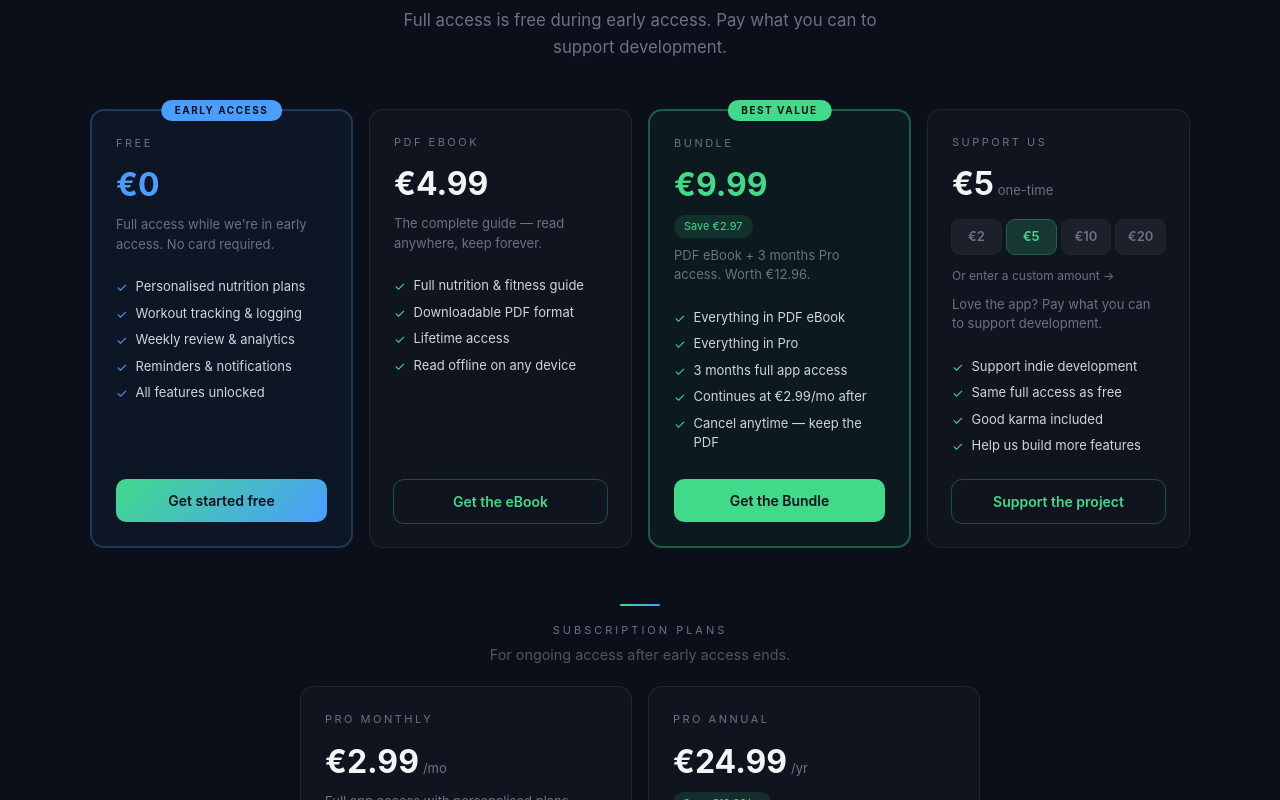
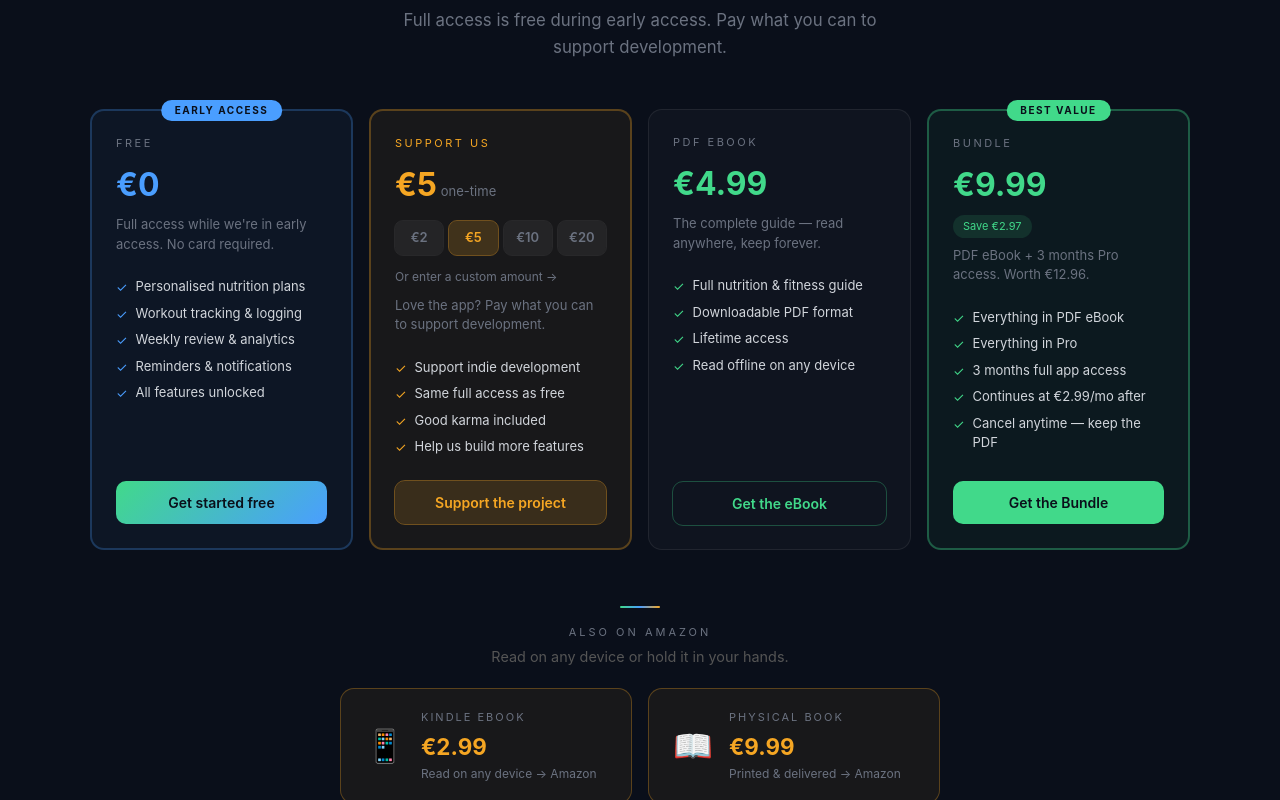
Before and after one commit to niallmoneill-ctrl/Upgrade-your-body, a Next.js app: page /pricing in a window 1280 px wide. Shown: the part 200-1000 px from the top of the page. Built offline with nearby package versions, Linux system fonts and the light colour scheme; no server answers.

Commit message:
feat: reorder pricing cards, gold Support Us, Amazon section

```diff
--- a/app/pricing/page.tsx
+++ b/app/pricing/page.tsx
@@ -10,25 +10,34 @@ const mainTiers = [
   {
     key: 'free',
     name: 'Free',
-    price: '\u20AC0',
+    price: '€0',
     period: '',
     badge: 'EARLY ACCESS',
     description: "Full access while we're in early access. No card required.",
     features: ['Personalised nutrition plans', 'Workout tracking & logging', 'Weekly review & analytics', 'Reminders & notifications', 'All features unlocked'],
     cta: 'Get started free',
-    popular: false,
     accent: 'blue' as const,
     type: 'free' as const,
   },
   {
+    key: 'support',
+    name: 'Support Us',
+    price: '€5',
+    period: '',
+    description: 'Love the app? Pay what you can to support development.',
+    features: ['Support indie development', 'Same full access as free', 'Good karma included', 'Help us build more features'],
+    cta: 'Support the project',
+    accent: 'gold' as const,
+    type: 'custom' as const,
+  },
+  {
     key: 'pdf',
     name: 'PDF eBook',
-    price: '\u20AC4.99',
+    price: '€4.99',
     period: '',
-    description: 'The complete guide \u2014 read anywhere, keep forever.',
+    description: 'The complete guide — read anywhere, keep forever.',
     features: ['Full nutrition & fitness guide', 'Downloadable PDF format', 'Lifetime access', 'Read offline on any device'],
     cta: 'Get the eBook',
-    popular: false,
     accent: 'default' as const,
     type: 'stripe' as const,
     priceEnv: 'NEXT_PUBLIC_STRIPE_PRICE_PDF',
@@ -36,29 +45,17 @@ const mainTiers = [
   {
     key: 'bundle',
     name: 'Bundle',
-    price: '\u20AC9.99',
+    price: '€9.99',
     period: '',
     badge: 'BEST VALUE',
-    description: 'PDF eBook + 3 months Pro access. Worth \u20AC12.96.',
-    features: ['Everything in PDF eBook', 'Everything in Pro', '3 months full app access', "Continues at \u20AC2.99/mo after", "Cancel anytime \u2014 keep the PDF"],
+    description: 'PDF eBook + 3 months Pro access. Worth €12.96.',
+    features: ['Everything in PDF eBook', 'Everything in Pro', '3 months full app access', 'Continues at €2.99/mo after', 'Cancel anytime — keep the PDF'],
     cta: 'Get the Bundle',
     popular: true,
-    savings: 'Save \u20AC2.97',
+    savings: 'Save €2.97',
     accent: 'green' as const,
     type: 'stripe' as const,
     priceEnv: 'NEXT_PUBLIC_STRIPE_PRICE_BUNDLE',
-  },
-  {
-    key: 'support',
-    name: 'Support Us',
-    price: 'Name your price',
-    period: '',
-    description: 'Love the app? Pay what you can to support development.',
-    features: ['Support indie development', 'Same full access as free', 'Good karma included', 'Help us build more features'],
-    cta: 'Support the project',
-    popular: false,
-    accent: 'default' as const,
-    type: 'custom' as const,
   },
 ];
 
@@ -66,7 +63,7 @@ const subTiers = [
   {
     key: 'monthly',
     name: 'Pro Monthly',
-    price: '\u20AC2.99',
+    price: '€2.99',
     period: '/mo',
     description: 'Full app access with personalised plans. Cancel anytime.',
     features: ['Personalised nutrition plans', 'Workout tracking & logging', 'Premium content library', 'Progress analytics'],
@@ -77,12 +74,12 @@ const subTiers = [
   {
     key: 'annual',
     name: 'Pro Annual',
-    price: '\u20AC24.99',
+    price: '€24.99',
     period: '/yr',
     description: 'Best price for long-term commitment. Save 30% vs monthly.',
     features: ['Everything in Pro Monthly', 'Save 30% vs monthly', 'Exclusive premium content', 'Early access to new features'],
     cta: 'Go Annual',
-    savings: 'Save \u20AC10.89/yr',
+    savings: 'Save €10.89/yr',
     type: 'stripe' as const,
     priceEnv: 'NEXT_PUBLIC_STRIPE_PRICE_PRO_ANNUAL',
   },
@@ -97,15 +94,16 @@ const priceIds: Record<string, string> = {
 
 const SUGGESTED_AMOUNTS = [2, 5, 10, 20];
 
-/* ── shared styles (aligned with WP theme) ── */
 const S = {
   bg: '#0a0f1a',
   card: 'rgba(255,255,255,0.025)',
   cardBorder: 'rgba(255,255,255,0.07)',
-  cardPopular: 'rgba(65,217,138,0.05)',
-  cardPopularBorder: 'rgba(65,217,138,0.35)',
+  cardGreen: 'rgba(65,217,138,0.05)',
+  cardGreenBorder: 'rgba(65,217,138,0.35)',
   cardBlue: 'rgba(74,158,255,0.05)',
   cardBlueBorder: 'rgba(74,158,255,0.25)',
+  cardGold: 'rgba(245,166,35,0.06)',
+  cardGoldBorder: 'rgba(245,166,35,0.3)',
   green: '#41d98a',
   blue: '#4a9eff',
   gold: '#f5a623',
@@ -128,7 +126,7 @@ export default function PricingPage() {
   const getAuthHeaders = async (): Promise<Record<string, string>> => {
     const headers: Record<string, string> = { 'Content-Type': 'application/json' };
     const { data: { session } } = await supabase.auth.getSession();
-    if (session?.access_token) { headers['Authorization'] = 'Bearer ' + session.access_token; }
+    if (session?.access_token) headers['Authorization'] = 'Bearer ' + session.access_token;
     return headers;
   };
 
@@ -152,12 +150,12 @@ export default function PricingPage() {
     if (tier.type === 'custom') {
       if (customAmount < 1) return;
       setLoading(tier.key);
-      try { await handleCustomCheckout(customAmount); } catch (err) { console.error('Checkout error:', err); } finally { setLoading(null); }
+      try { await handleCustomCheckout(customAmount); } catch (err) { console.error(err); } finally { setLoading(null); }
       return;
     }
     if (tier.type === 'stripe' && tier.priceEnv) {
       setLoading(tier.key);
-      try { await handleStripeCheckout(tier.priceEnv); } catch (err) { console.error('Checkout error:', err); } finally { setLoading(null); }
+      try { await handleStripeCheckout(tier.priceEnv); } catch (err) { console.error(err); } finally { setLoading(null); }
     }
   };
 
@@ -165,83 +163,126 @@ export default function PricingPage() {
     <div style={{ minHeight: '100vh', background: S.bg, color: S.white, padding: '3.5rem 1rem 2rem' }}>
       <div style={{ maxWidth: '1100px', margin: '0 auto' }}>
 
-        {/* Nav breadcrumb */}
+        {/* Nav */}
         <div style={{ marginBottom: '1.5rem', fontSize: '13px' }}>
-          <a href="/" style={{ color: S.muted, textDecoration: 'none' }}>{'\u2190'} Home</a>
+          <a href="/" style={{ color: S.muted, textDecoration: 'none' }}>← Home</a>
           <span style={{ color: 'rgba(255,255,255,0.15)', margin: '0 10px' }}>/</span>
           <a href="/login" style={{ color: S.muted, textDecoration: 'none' }}>Log in</a>
           <span style={{ color: 'rgba(255,255,255,0.15)', margin: '0 10px' }}>/</span>
           <a href="/signup" style={{ color: S.muted, textDecoration: 'none' }}>Sign up</a>
           <span style={{ color: 'rgba(255,255,255,0.15)', margin: '0 10px' }}>/</span>
-          <a href="https://oneill-labs.com/upgradeyourbody/" target="_blank" rel="noopener" style={{ color: S.muted, textDecoration: 'none' }}>Blog {'\u2197'}</a>
+          <a href="https://oneill-labs.com/upgradeyourbody/" target="_blank" rel="noopener" style={{ color: S.muted, textDecoration: 'none' }}>Blog ↗</a>
         </div>
 
-        {/* Header — matches WP gradient */}
+        {/* Header */}
         <div style={{ textAlign: 'center', marginBottom: '3rem' }}>
-          <p style={{ fontSize: '11px', letterSpacing: '4px', color: S.muted, textTransform: 'uppercase', marginBottom: '12px' }}>Book {'\u00B7'} App {'\u00B7'} YouTube</p>
+          <p style={{ fontSize: '11px', letterSpacing: '4px', color: S.muted, textTransform: 'uppercase', marginBottom: '12px' }}>Book · App · YouTube</p>
           <h1 style={{ fontSize: '2.8rem', fontWeight: 700, marginBottom: '12px', background: S.gradientFull, WebkitBackgroundClip: 'text', WebkitTextFillColor: 'transparent' }}>Upgrade Your Body</h1>
           <p style={{ color: S.muted, fontSize: '1.05rem', maxWidth: '520px', margin: '0 auto', lineHeight: 1.6 }}>Full access is free during early access. Pay what you can to support development.</p>
         </div>
 
-        {/* ── Main 4 cards ── */}
+        {/* Main 4 cards */}
         <div style={{ display: 'grid', gridTemplateColumns: 'repeat(auto-fit, minmax(235px, 1fr))', gap: '1rem' }}>
           {mainTiers.map((tier) => {
-            const isPopular = tier.popular;
             const isBlue = tier.accent === 'blue';
-            const accentCol = isBlue ? S.blue : S.green;
-            const bg = isPopular ? S.cardPopular : isBlue ? S.cardBlue : S.card;
-            const border = isPopular ? S.cardPopularBorder : isBlue ? S.cardBlueBorder : S.cardBorder;
+            const isGold = tier.accent === 'gold';
+            const isGreen = tier.accent === 'green';
+            const accentCol = isBlue ? S.blue : isGold ? S.gold : S.green;
+            const bg = isGreen ? S.cardGreen : isBlue ? S.cardBlue : isGold ? S.cardGold : S.card;
+            const border = isGreen ? S.cardGreenBorder : isBlue ? S.cardBlueBorder : isGold ? S.cardGoldBorder : S.cardBorder;
+            const borderWidth = (isGreen || isBlue || isGold) ? '2px' : '1px';
 
             return (
-              <div key={tier.key} style={{ position: 'relative', display: 'flex', flexDirection: 'column', borderRadius: S.radius, padding: '1.5rem', background: bg, border: (isPopular || isBlue ? '2px' : '1px') + ' solid ' + border }}>
+              <div key={tier.key} style={{ position: 'relative', display: 'flex', flexDirection: 'column', borderRadius: S.radius, padding: '1.5rem', background: bg, border: `${borderWidth} solid ${border}` }}>
 
-                {tier.badge && (<div style={{ position: 'absolute', top: '-11px', left: '50%', transform: 'translateX(-50%)', background: isBlue ? S.blue : S.green, color: S.bg, fontSize: '10px', fontWeight: 700, letterSpacing: '1.5px', padding: '3px 14px', borderRadius: '20px' }}>{tier.badge}</div>)}
+                {tier.badge && (
+                  <div style={{ position: 'absolute', top: '-11px', left: '50%', transform: 'translateX(-50%)', background: isBlue ? S.blue : isGold ? S.gold : S.green, color: S.bg, fontSize: '10px', fontWeight: 700, letterSpacing: '1.5px', padding: '3px 14px', borderRadius: '20px' }}>
+                    {tier.badge}
+                  </div>
+                )}
 
-                <p style={{ fontSize: '11px', letterSpacing: '2.5px', textTransform: 'uppercase', color: S.muted, marginBottom: '10px' }}>{tier.name}</p>
+                <p style={{ fontSize: '11px', letterSpacing: '2.5px', textTransform: 'uppercase', color: isGold ? S.gold : S.muted, marginBottom: '10px' }}>{tier.name}</p>
 
                 {tier.type === 'custom' ? (
                   <div style={{ marginBottom: '6px' }}>
                     <div style={{ display: 'flex', alignItems: 'baseline', gap: '4px' }}>
-                      <span style={{ fontSize: '2rem', fontWeight: 700, color: S.white }}>{'\u20AC'}{customAmount}</span>
+                      <span style={{ fontSize: '2rem', fontWeight: 700, color: S.gold }}>€{customAmount}</span>
                       <span style={{ fontSize: '13px', color: S.muted }}>one-time</span>
                     </div>
                     <div style={{ display: 'flex', gap: '6px', marginTop: '12px', marginBottom: '8px' }}>
                       {SUGGESTED_AMOUNTS.map((amt) => {
                         const sel = customAmount === amt && !showCustomInput;
-                        return (<button key={amt} onClick={() => { setCustomAmount(amt); setShowCustomInput(false); }} style={{ flex: 1, padding: '7px 0', borderRadius: '8px', fontSize: '13px', fontWeight: 600, cursor: 'pointer', border: 'none', background: sel ? 'rgba(65,217,138,0.18)' : 'rgba(255,255,255,0.05)', color: sel ? S.green : S.muted, outline: sel ? '1px solid rgba(65,217,138,0.4)' : '1px solid rgba(255,255,255,0.07)' }}>{'\u20AC'}{amt}</button>);
+                        return (
+                          <button key={amt} onClick={() => { setCustomAmount(amt); setShowCustomInput(false); }} style={{ flex: 1, padding: '7px 0', borderRadius: '8px', fontSize: '13px', fontWeight: 600, cursor: 'pointer', border: 'none', background: sel ? 'rgba(245,166,35,0.18)' : 'rgba(255,255,255,0.05)', color: sel ? S.gold : S.muted, outline: sel ? '1px solid rgba(245,166,35,0.4)' : '1px solid rgba(255,255,255,0.07)' }}>
+                            €{amt}
+                          </button>
+                        );
                       })}
                     </div>
                     {!showCustomInput ? (
-                      <button onClick={() => setShowCustomInput(true)} style={{ fontSize: '12px', color: S.muted, background: 'none', border: 'none', cursor: 'pointer', padding: '4px 0' }}>Or enter a custom amount {'\u2192'}</button>
+                      <button onClick={() => setShowCustomInput(true)} style={{ fontSize: '12px', color: S.muted, background: 'none', border: 'none', cursor: 'pointer', padding: '4px 0' }}>Or enter a custom amount →</button>
                     ) : (
                       <div style={{ display: 'flex', alignItems: 'center', gap: '8px', marginTop: '4px' }}>
-                        <span style={{ color: S.muted, fontSize: '14px' }}>{'\u20AC'}</span>
+                        <span style={{ color: S.muted, fontSize: '14px' }}>€</span>
                         <input type="number" min="1" max="500" value={customAmount} onChange={(e) => setCustomAmount(Math.max(1, Number(e.target.value)))} style={{ width: '80px', padding: '8px 12px', borderRadius: '8px', fontSize: '16px', fontWeight: 600, background: 'rgba(255,255,255,0.05)', border: '1px solid rgba(255,255,255,0.12)', color: '#fff', outline: 'none' }} />
                       </div>
                     )}
                   </div>
                 ) : (
                   <div style={{ display: 'flex', alignItems: 'baseline', gap: '4px', marginBottom: '6px' }}>
-                    <span style={{ fontSize: '2rem', fontWeight: 700, color: isBlue ? S.blue : isPopular ? S.green : S.white }}>{tier.price}</span>
+                    <span style={{ fontSize: '2rem', fontWeight: 700, color: accentCol }}>{tier.price}</span>
                     {tier.period && <span style={{ fontSize: '13px', color: S.muted }}>{tier.period}</span>}
                   </div>
                 )}
 
-                {'savings' in tier && tier.savings && (<span style={{ display: 'inline-block', fontSize: '11px', padding: '3px 10px', borderRadius: '12px', marginBottom: '8px', width: 'fit-content', background: 'rgba(65,217,138,0.12)', color: S.green }}>{tier.savings}</span>)}
+                {'savings' in tier && tier.savings && (
+                  <span style={{ display: 'inline-block', fontSize: '11px', padding: '3px 10px', borderRadius: '12px', marginBottom: '8px', width: 'fit-content', background: 'rgba(65,217,138,0.12)', color: S.green }}>{tier.savings}</span>
+                )}
 
                 <p style={{ fontSize: '13px', color: S.muted, marginBottom: '1.25rem', lineHeight: 1.5 }}>{tier.description}</p>
 
                 <ul style={{ flex: 1, listStyle: 'none', padding: 0, margin: '0 0 1.25rem 0' }}>
-                  {tier.features.map((f, i) => (<li key={i} style={{ display: 'flex', alignItems: 'flex-start', gap: '8px', fontSize: '13px', color: S.text, padding: '3px 0' }}><span style={{ color: accentCol, flexShrink: 0, marginTop: '1px' }}>{'\u2713'}</span>{f}</li>))}
+                  {tier.features.map((f, i) => (
+                    <li key={i} style={{ display: 'flex', alignItems: 'flex-start', gap: '8px', fontSize: '13px', color: S.text, padding: '3px 0' }}>
+                      <span style={{ color: accentCol, flexShrink: 0, marginTop: '1px' }}>✓</span>{f}
+                    </li>
+                  ))}
                 </ul>
 
-                <button onClick={() => handleClick(tier)} disabled={loading !== null} style={{ width: '100%', padding: '11px', borderRadius: S.radiusSm, fontSize: '14px', fontWeight: 600, cursor: 'pointer', border: 'none', background: isBlue ? S.gradient : isPopular ? S.green : 'transparent', color: (isBlue || isPopular) ? S.bg : S.green, outline: (!isBlue && !isPopular) ? '1px solid rgba(65,217,138,0.3)' : 'none', opacity: loading && loading !== tier.key ? 0.5 : 1, transition: 'opacity 0.2s' }}>{loading === tier.key ? 'Processing...' : tier.cta}</button>
+                <button onClick={() => handleClick(tier)} disabled={loading !== null} style={{ width: '100%', padding: '11px', borderRadius: S.radiusSm, fontSize: '14px', fontWeight: 600, cursor: 'pointer', border: 'none', background: isBlue ? S.gradient : isGreen ? S.green : isGold ? 'rgba(245,166,35,0.15)' : 'transparent', color: (isBlue || isGreen) ? S.bg : isGold ? S.gold : S.green, outline: (isBlue || isGreen) ? 'none' : isGold ? '1px solid rgba(245,166,35,0.4)' : '1px solid rgba(65,217,138,0.3)', opacity: loading && loading !== tier.key ? 0.5 : 1, transition: 'opacity 0.2s' }}>
+                  {loading === tier.key ? 'Processing...' : tier.cta}
+                </button>
               </div>
             );
           })}
         </div>
 
-        {/* ── Subscription section ── */}
+        {/* Amazon / Kindle section */}
+        <div style={{ textAlign: 'center', margin: '3.5rem 0 1.25rem' }}>
+          <div style={{ width: '40px', height: '2px', background: S.gradientFull, margin: '0 auto 16px', borderRadius: '1px' }}></div>
+          <p style={{ fontSize: '11px', letterSpacing: '3px', color: S.muted, textTransform: 'uppercase', marginBottom: '6px' }}>Also on Amazon</p>
+          <p style={{ color: '#555', fontSize: '0.9rem' }}>Read on any device or hold it in your hands.</p>
+        </div>
+
+        <div style={{ display: 'grid', gridTemplateColumns: 'repeat(auto-fit, minmax(260px, 1fr))', gap: '1rem', maxWidth: '600px', margin: '0 auto' }}>
+          {[
+            { label: 'Kindle eBook', price: '€2.99', sub: 'Read on any device → Amazon', icon: '📱', url: KINDLE_URL },
+            { label: 'Physical Book', price: '€9.99', sub: 'Printed & delivered → Amazon', icon: '📖', url: PHYSICAL_BOOK_URL },
+          ].map((item) => (
+            <a key={item.label} href={item.url} target="_blank" rel="noopener" style={{ textDecoration: 'none' }}>
+              <div style={{ display: 'flex', alignItems: 'center', gap: '1rem', borderRadius: S.radius, padding: '1.25rem 1.5rem', background: S.cardGold, border: `1px solid ${S.cardGoldBorder}`, cursor: 'pointer' }}>
+                <span style={{ fontSize: '2rem' }}>{item.icon}</span>
+                <div>
+                  <p style={{ fontSize: '11px', letterSpacing: '2px', textTransform: 'uppercase', color: S.muted, marginBottom: '4px' }}>{item.label}</p>
+                  <p style={{ fontSize: '1.4rem', fontWeight: 700, color: S.gold, marginBottom: '2px' }}>{item.price}</p>
+                  <p style={{ fontSize: '12px', color: S.muted }}>{item.sub}</p>
+                </div>
+              </div>
+            </a>
+          ))}
+        </div>
+
+        {/* Subscription plans */}
         <div style={{ textAlign: 'center', margin: '3.5rem 0 1.25rem' }}>
           <div style={{ width: '40px', height: '2px', background: S.gradient, margin: '0 auto 16px', borderRadius: '1px' }}></div>
           <p style={{ fontSize: '11px', letterSpacing: '3px', color: S.muted, textTransform: 'uppercase', marginBottom: '6px' }}>Subscription plans</p>
@@ -256,34 +297,36 @@ export default function PricingPage() {
                 <span style={{ fontSize: '2rem', fontWeight: 700, color: S.white }}>{tier.price}</span>
                 <span style={{ fontSize: '13px', color: S.muted }}>{tier.period}</span>
               </div>
-              {'savings' in tier && tier.savings && (<span style={{ display: 'inline-block', fontSize: '11px', padding: '3px 10px', borderRadius: '12px', marginBottom: '8px', width: 'fit-content', background: 'rgba(65,217,138,0.12)', color: S.green }}>{tier.savings}</span>)}
+              {'savings' in tier && tier.savings && (
+                <span style={{ display: 'inline-block', fontSize: '11px', padding: '3px 10px', borderRadius: '12px', marginBottom: '8px', width: 'fit-content', background: 'rgba(65,217,138,0.12)', color: S.green }}>{tier.savings}</span>
+              )}
               <p style={{ fontSize: '13px', color: S.muted, marginBottom: '1.25rem', lineHeight: 1.5 }}>{tier.description}</p>
               <ul style={{ flex: 1, listStyle: 'none', padding: 0, margin: '0 0 1.25rem 0' }}>
-                {tier.features.map((f, i) => (<li key={i} style={{ display: 'flex', alignItems: 'flex-start', gap: '8px', fontSize: '13px', color: S.text, padding: '3px 0' }}><span style={{ color: S.green, flexShrink: 0, marginTop: '1px' }}>{'\u2713'}</span>{f}</li>))}
+                {tier.features.map((f, i) => (
+                  <li key={i} style={{ display: 'flex', alignItems: 'flex-start', gap: '8px', fontSize: '13px', color: S.text, padding: '3px 0' }}>
+                    <span style={{ color: S.green, flexShrink: 0, marginTop: '1px' }}>✓</span>{f}
+                  </li>
+                ))}
               </ul>
-              <button onClick={() => handleClick(tier)} disabled={loading !== null} style={{ width: '100%', padding: '11px', borderRadius: S.radiusSm, fontSize: '14px', fontWeight: 600, cursor: 'pointer', border: 'none', background: 'transparent', color: S.green, outline: '1px solid rgba(65,217,138,0.3)', opacity: loading && loading !== tier.key ? 0.5 : 1, transition: 'opacity 0.2s' }}>{loading === tier.key ? 'Processing...' : tier.cta}</button>
+              <button onClick={() => handleClick(tier)} disabled={loading !== null} style={{ width: '100%', padding: '11px', borderRadius: S.radiusSm, fontSize: '14px', fontWeight: 600, cursor: 'pointer', border: 'none', background: 'transparent', color: S.green, outline: '1px solid rgba(65,217,138,0.3)', opacity: loading && loading !== tier.key ? 0.5 : 1, transition: 'opacity 0.2s' }}>
+                {loading === tier.key ? 'Processing...' : tier.cta}
+              </button>
             </div>
           ))}
         </div>
 
-        {/* Amazon links */}
-        <div style={{ textAlign: 'center', marginTop: '2.5rem' }}>
-          <p style={{ fontSize: '14px', color: S.muted }}>
-            Also available: <a href={KINDLE_URL} target="_blank" rel="noopener" style={{ color: S.gold, fontWeight: 600, textDecoration: 'none' }}>Kindle ({'\u20AC'}2.99)</a> and <a href={PHYSICAL_BOOK_URL} target="_blank" rel="noopener" style={{ color: S.gold, fontWeight: 600, textDecoration: 'none' }}>Physical Book ({'\u20AC'}9.99)</a> on Amazon.
-          </p>
-          <p style={{ fontSize: '12px', color: '#333', marginTop: '8px' }}>All prices in EUR. Secure payments powered by Stripe.</p>
-        </div>
-
         {/* Footer */}
         <footer style={{ textAlign: 'center', marginTop: '3rem', paddingTop: '1.5rem', borderTop: '1px solid rgba(255,255,255,0.05)' }}>
+          <p style={{ fontSize: '12px', color: '#444', marginBottom: '12px' }}>All prices in EUR. Secure payments powered by Stripe.</p>
           <div style={{ display: 'flex', justifyContent: 'center', gap: '24px', flexWrap: 'wrap', fontSize: '12px' }}>
             <a href="https://oneill-labs.com/upgradeyourbody/" target="_blank" rel="noopener" style={{ color: '#555', textDecoration: 'none' }}>Blog</a>
-            <a href="https://oneill-labs.com" target="_blank" rel="noopener" style={{ color: '#555', textDecoration: 'none' }}>O{"'"}Neill Labs</a>
+            <a href="https://oneill-labs.com" target="_blank" rel="noopener" style={{ color: '#555', textDecoration: 'none' }}>O'Neill Labs</a>
             <a href="https://www.youtube.com/@GoUpYourGame" target="_blank" rel="noopener" style={{ color: '#555', textDecoration: 'none' }}>YouTube</a>
             <a href="/" style={{ color: '#555', textDecoration: 'none' }}>Home</a>
           </div>
-          <p style={{ fontSize: '11px', color: '#333', marginTop: '10px' }}>{'\u00A9'} {new Date().getFullYear()} O{"'"}Neill Labs / Niall O{"'"}Neill {'\u2014'} All rights reserved.</p>
+          <p style={{ fontSize: '11px', color: '#333', marginTop: '10px' }}>© {new Date().getFullYear()} O'Neill Labs / Niall O'Neill — All rights reserved.</p>
         </footer>
+
       </div>
     </div>
   );
```
